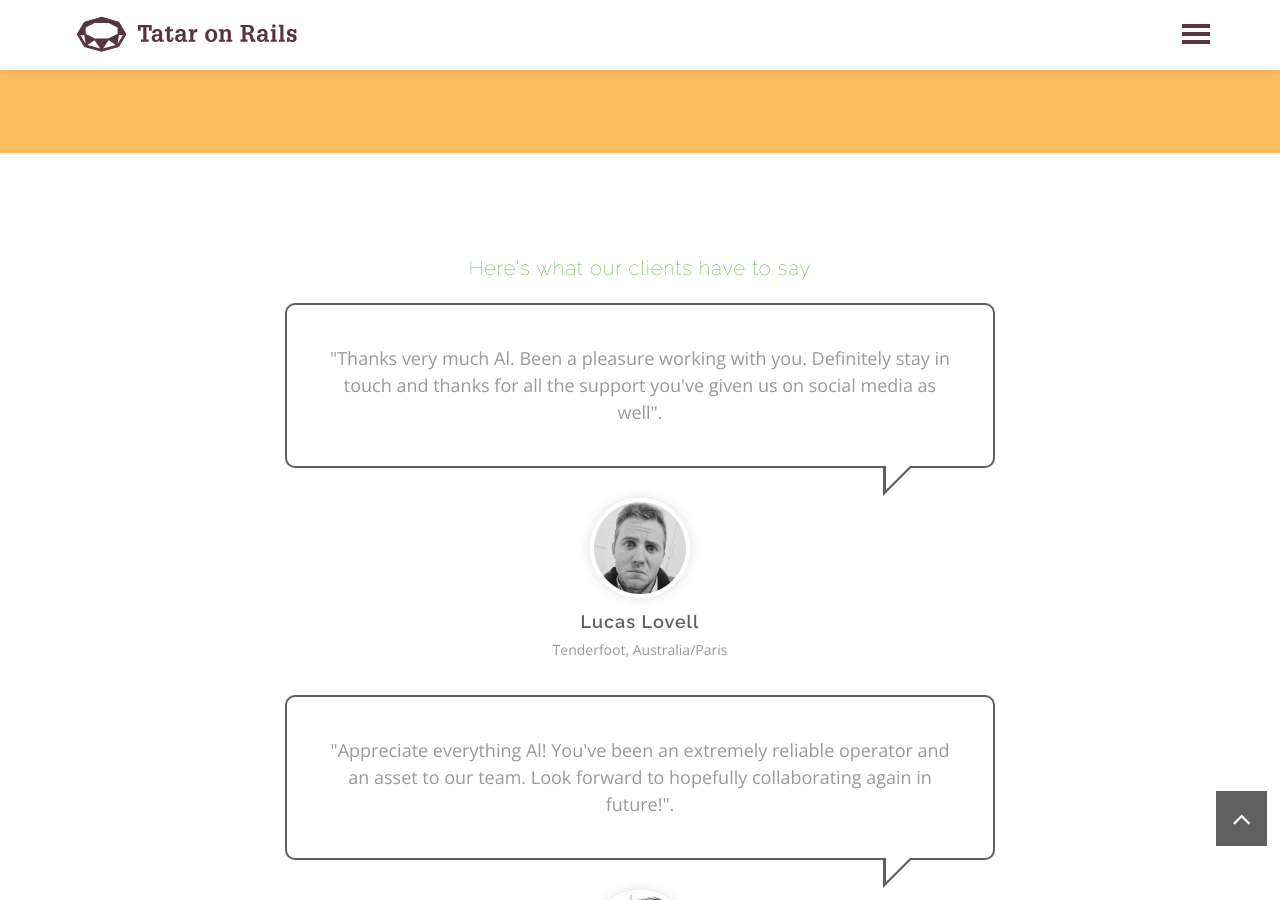
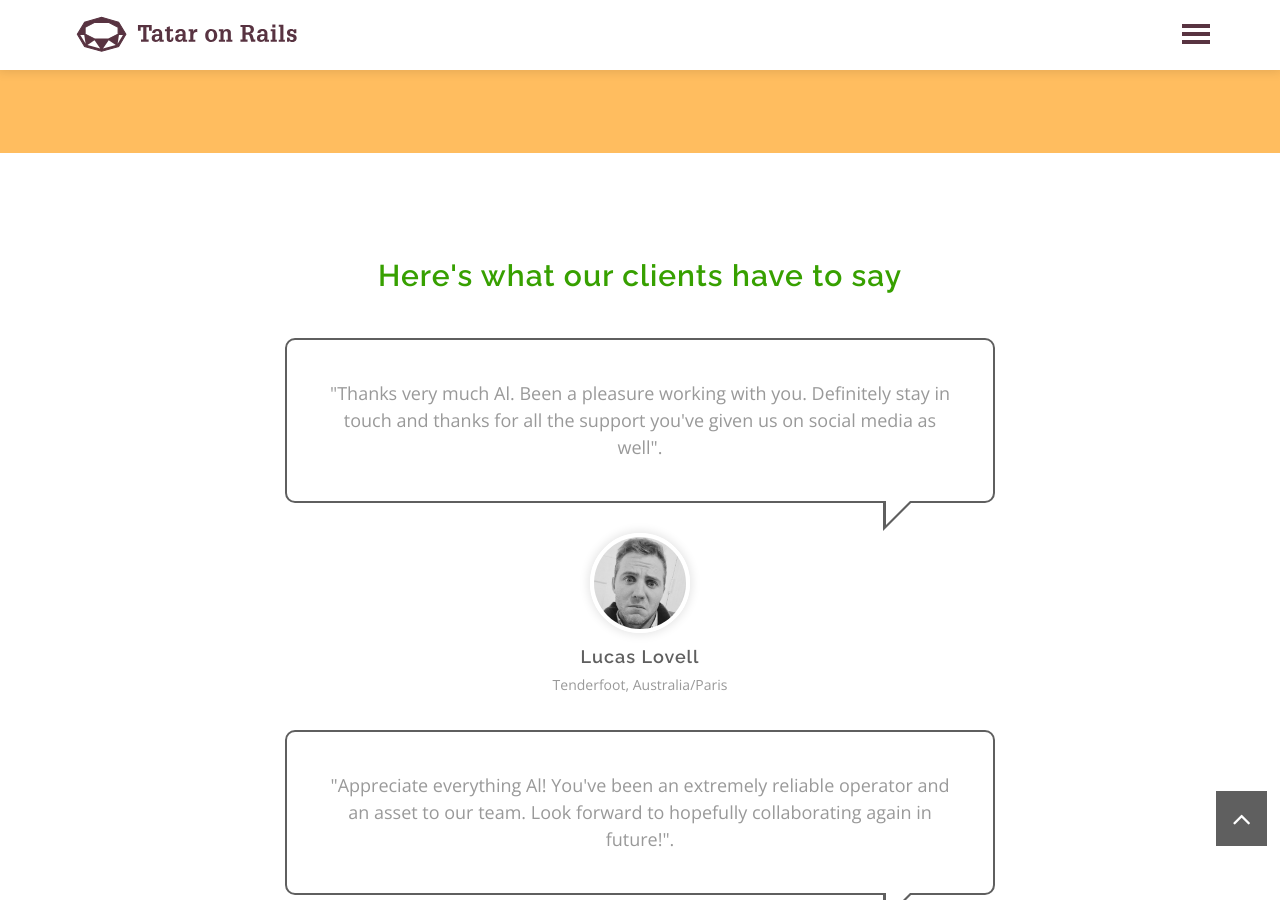
Before and after one commit to tataronrails/tataronrails.github.io, a Jekyll site: the page built from index.md, in a window 1280 px wide and 900 px high, scrolled down 2981 px. Built offline with Jekyll 4.4.1, drawn with Linux system fonts in a browser that asks for light colours; our own code applies the rules of GitHub Pages for plain Markdown files.

Commit message:
Update default.html

```diff
--- a/_layouts/default.html
+++ b/_layouts/default.html
@@ -569,9 +569,9 @@
                     <div class="row text-center">
                         <div class="col-md-12">
 
-                            <h1 class="caption gray" style="color:#37A000">
+                            <h2 style="color:#37A000">
                                 Here's what our clients have to say
-                            </h1>
+                            </h2>
                         </div><!-- /.col-md-12 -->
                         <div class="container">
                             <div class="row">
```
